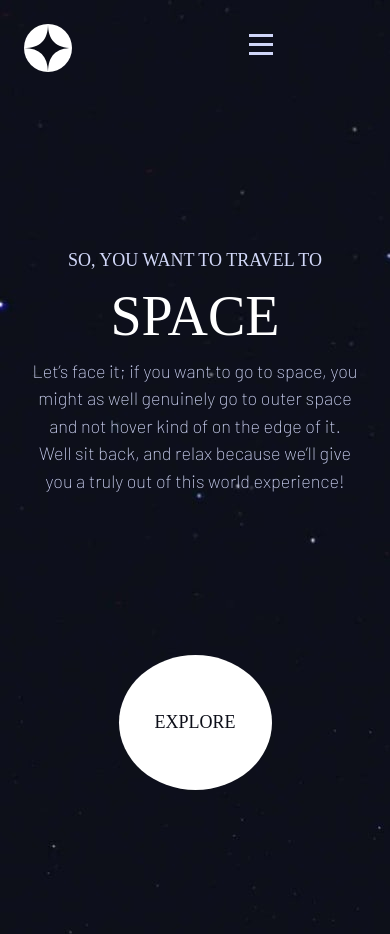
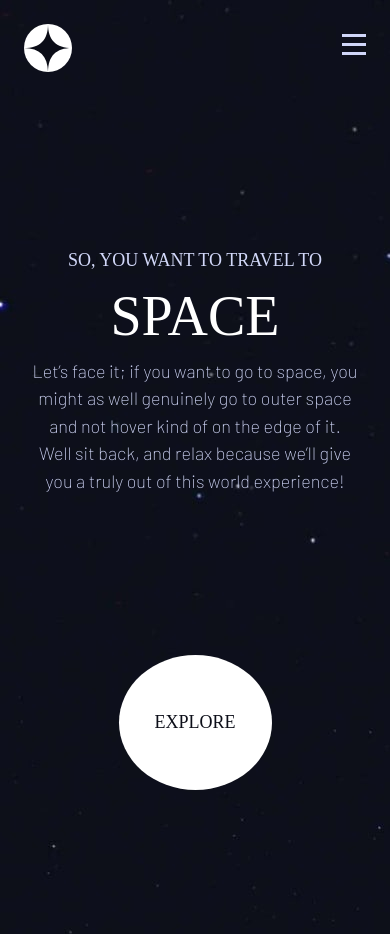
Before and after one commit to phil0452/spacetourismreact, a React (Vite) app: page / in a window 390 px wide. Built offline with nearby package versions, Linux system fonts and the light colour scheme; a web font is replaced by a local one.

Commit message:
Update navigation.css

```diff
--- a/src/components/navigation.css
+++ b/src/components/navigation.css
@@ -60,8 +60,8 @@ backdrop-filter: blur(1.5rem);
   display: block;
   position: absolute;
   z-index: 2000;
-  /*right: 1.5rem;*/
-    right: 30%;
+  right: 1.5rem;
+  /*  right: 30%;*/
   top: 2rem;
   background: transparent;
   border: 0;
```
